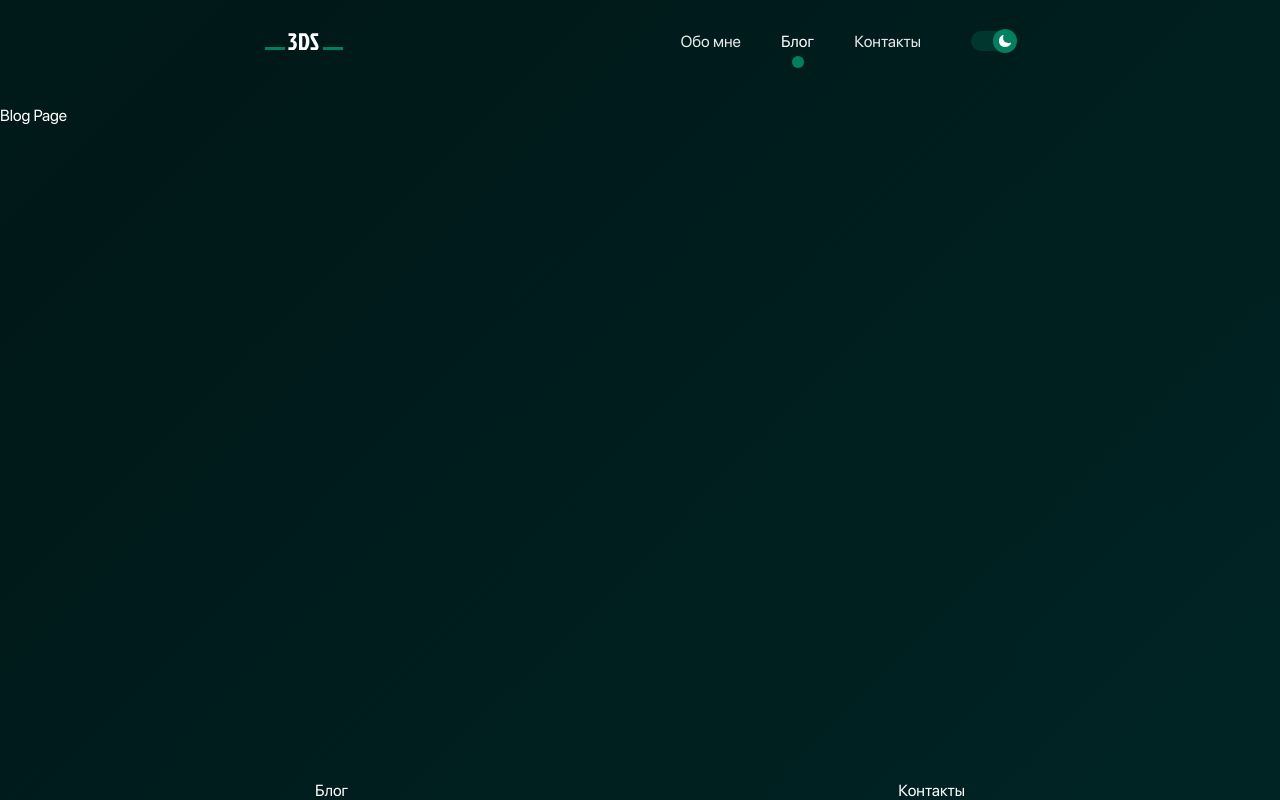
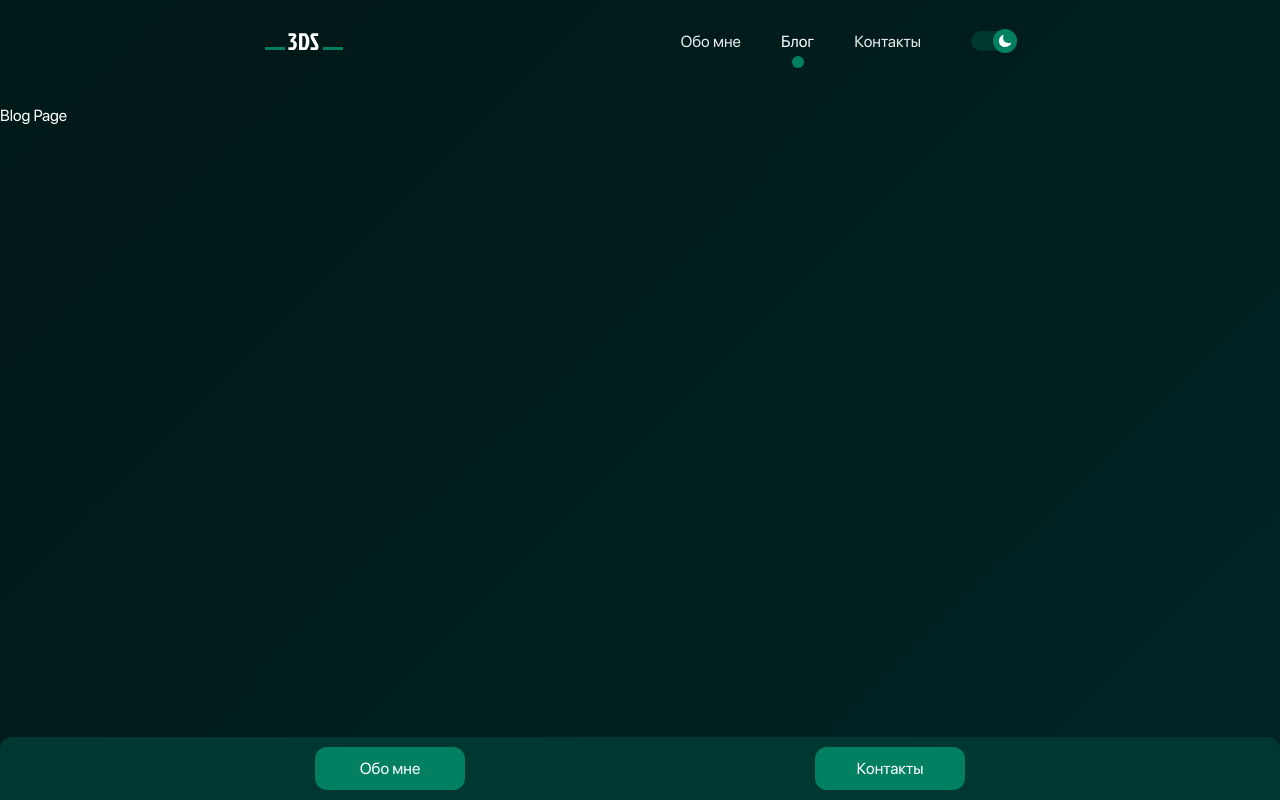
Before and after one commit to CorvuZ1/blog, a Next.js app in the folder frontend/: page /blog in a window 1280 px wide. Built offline with nearby package versions, Linux system fonts and the light colour scheme; no server answers.

Commit message:
add fixed nav

```diff
--- a/frontend/src/components/button/button.tsx
+++ b/frontend/src/components/button/button.tsx
@@ -18,7 +18,10 @@ export const Button: FC<IButtonProps> = props => {
   return (
     <Tag
       href={href as string}
-      className={twMerge("", className)}
+      className={twMerge(
+        "bg-light-green hover:bg-light-green/70 inline-block rounded-xl bg-right px-[25px] py-[12px] text-center duration-300 hover:bg-left",
+        className
+      )}
       target={!appLink ? "_blank" : undefined}
       onClick={onClick}
     >
--- a/frontend/src/components/fixed-nav/fixed-nav.tsx
+++ b/frontend/src/components/fixed-nav/fixed-nav.tsx
@@ -2,25 +2,48 @@ import { FC } from "react";
 import { twMerge } from "tailwind-merge";
 import { Container } from "~/components/container/container";
 import { Button } from "~/components/button/button";
+import { Variants, motion } from "framer-motion";
+import { FIXED_NAV_NAVIGATION } from "~/data/navigation/navigation";
+import { useRouter } from "next/router";
 
 export interface IFixedNavProps {
   className?: string;
-  links: {
-    label: string;
-    href: string;
-  }[];
 }
 
 export const FixedNav: FC<IFixedNavProps> = props => {
-  const { links, className } = props;
+  const { className } = props;
+
+  const { pathname } = useRouter();
+
+  const route = pathname.split("/")[1] || "about";
+
+  const buttonVariants: Variants = {
+    hidden: index => ({ opacity: 0, x: index === 0 ? -80 : 80 }),
+    visible: { opacity: 1, x: 0 }
+  };
 
   return (
-    <div className={twMerge("fixed bottom-0 w-full", className)}>
+    <div
+      className={twMerge(
+        "bg-green fixed bottom-0 w-full rounded-tl-xl rounded-tr-xl py-[10px] ",
+        className
+      )}
+    >
       <Container className="flex w-full justify-between" size="xs">
-        {links.map((item, index) => (
-          <Button href={item.href} key={index}>
-            {item.label}
-          </Button>
+        {FIXED_NAV_NAVIGATION[route as keyof typeof FIXED_NAV_NAVIGATION].map((item, index) => (
+          <motion.div
+            variants={buttonVariants}
+            initial="hidden"
+            animate="visible"
+            transition={{ duration: 0.4, delay: 0.4 }}
+            custom={index}
+            key={index}
+            className={twMerge("w-full max-w-[150px]", index === 0 && "mr-[15px]")}
+          >
+            <Button className="w-full" href={item.href}>
+              {item.label}
+            </Button>
+          </motion.div>
         ))}
       </Container>
     </div>
--- a/frontend/src/components/header/header.tsx
+++ b/frontend/src/components/header/header.tsx
@@ -3,19 +3,19 @@ import { twMerge } from "tailwind-merge";
 import { HeaderNav, IHeaderNavProps } from "~/components/header-nav/header-nav";
 import { Image } from "~/components/image/image";
 import { SwitchTheme } from "~/components/switch-theme/theme-switch";
+import { HEADER_NAVIGATION } from "~/data/navigation/navigation";
 
 export interface IHeaderProps {
   className?: string;
-  navLinks: IHeaderNavProps["links"];
 }
 
 export const Header: FC<IHeaderProps> = props => {
-  const { className, navLinks } = props;
+  const { className } = props;
 
   return (
     <header className={twMerge("flex items-end pt-[24px]", className)}>
       <Image className="mr-auto" src="/imgs/base/logo.svg" width={78} height={27} alt="3DS лого" />
-      <HeaderNav links={navLinks} />
+      <HeaderNav links={HEADER_NAVIGATION} />
       <SwitchTheme />
     </header>
   );
--- a/frontend/src/components/layout/layout.tsx
+++ b/frontend/src/components/layout/layout.tsx
@@ -4,9 +4,8 @@ import Head from "next/head";
 import { Header } from "~/components/header/header";
 import { Container } from "~/components/container/container";
 import { FixedNav } from "~/components/fixed-nav/fixed-nav";
-import { SFPro } from "~/lib/utils/fonts/fonts";
+import { SFPro } from "~/lib/fonts/fonts";
 import { useTheme } from "~/lib/hooks/theme";
-import { HEADER_NAVIGATION, FIXED_NAV_NAVIGATION } from "~/data/navigation/navigation";
 
 export interface ILayoutProps {
   children: ReactNode;
@@ -29,11 +28,11 @@ export const Layout: FC<ILayoutProps> = props => {
       <div className={twMerge(SFPro.variable, "font-sf-pro text-md text-white", className, theme)}>
         <div className="font-regular">
           <Container>
-            <Header navLinks={HEADER_NAVIGATION} className="mb-[55px]" />
+            <Header className="mb-[55px]" />
           </Container>
-          <main className="pb-[90px]">
+          <main className="pb-[100px]">
             {children}
-            <FixedNav className="z-10" links={FIXED_NAV_NAVIGATION.about} />
+            <FixedNav className="z-10" />
           </main>
         </div>
       </div>
--- a/frontend/src/lib/utils/fonts/fonts.ts
+++ b/frontend/src/lib/fonts/fonts.ts
@@ -3,17 +3,17 @@ import localFont from "next/font/local";
 export const SFPro = localFont({
   src: [
     {
-      path: "../../../../public/fonts/SFPro/SFProDisplay-Regular.woff2",
+      path: "../../../public/fonts/SFPro/SFProDisplay-Regular.woff2",
       weight: "400",
       style: "normal"
     },
     {
-      path: "../../../../public/fonts/SFPro/SFProDisplay-Semibold.woff2",
+      path: "../../../public/fonts/SFPro/SFProDisplay-Semibold.woff2",
       weight: "600",
       style: "normal"
     },
     {
-      path: "../../../../public/fonts/SFPro/SFProDisplay-Heavy.woff2",
+      path: "../../../public/fonts/SFPro/SFProDisplay-Heavy.woff2",
       weight: "800",
       style: "normal"
     }
```
